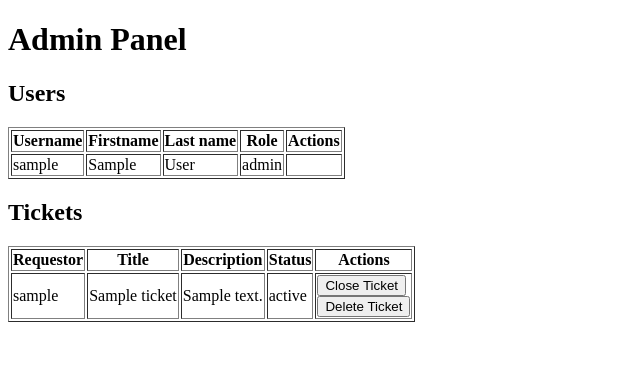
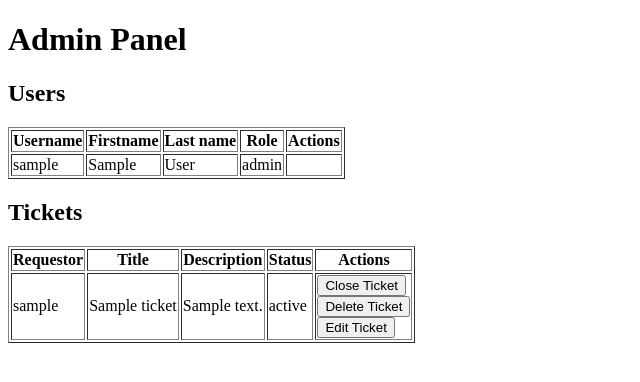
Before and after one commit to ethanp2001/helpdesk, a Flask app: page /admin in a window 1280 px wide. Shown: the top 382 px of the page, without its empty margins (0-640 px from the left). Run offline with Flask 3, Linux system fonts and the light colour scheme; a user stored in the database is signed in; tables that the repository leaves empty hold one stand-in row (values such as "Sample post").

Commit message:
Update User Roles Feature
-Added logic to prevent Edit button appearing against tickets which are not your own
-Added ability for admins to edit tickets from the admin portal

```diff
--- a/app/main.py
+++ b/app/main.py
@@ -183,9 +183,10 @@ def delete_user(user_id):
 def update_ticket(ticket_id):
     ticket = Ticket.query.get_or_404(ticket_id)
 
-    #Check to prevent users from editing tickets not their own
-    if ticket.user_id != current_user.id:
-        abort(403)
+    #Check to prevent users from editing tickets not their own if not admin
+    if current_user.role != 'admin':
+        if ticket.user_id != current_user.id:
+            abort(403)
 
     if request.method == 'POST':
         title = request.form.get('title')
@@ -199,6 +200,7 @@ def update_ticket(ticket_id):
         return redirect(url_for('view_tickets'))
     return render_template('updateticket.html', ticket=ticket)
 
+
 #Program start
 if __name__ == '__main__':
     with app.app_context():
--- a/app/templates/admin.html
+++ b/app/templates/admin.html
@@ -49,6 +49,9 @@
                 <form method="POST" action="{{ url_for('delete_ticket', ticket_id=ticket.id) }}">
                     <button type="submit">Delete Ticket</button>
                 </form>
+                <a href="{{ url_for('update_ticket', ticket_id=ticket.id) }}">
+                    <button type="submit">Edit Ticket</button>
+                </a>
             </td>
         </tr>
         {% endfor %}
--- a/app/templates/main_page.html
+++ b/app/templates/main_page.html
@@ -16,15 +16,18 @@
         <td>{{ ticket.description }}</td>
         <td>{{ ticket.status }}</td>
         <td>
+            {% if ticket.user_id == current_user.id %}
             <a href="{{ url_for('update_ticket', ticket_id=ticket.id) }}">
                 <button>Edit Ticket</button>
             </a>
+            {% endif %}
         </td>
     </tr>
     {% endfor %}
 </table>
 
 <button id="Enter" type="button" onclick="window.location.href = '/createticket' ; " class="button">Raise a Ticket</button>
+
 {% if current_user.role == 'admin' %}
     <a href="/admin">Admin Dashboard</a>
 {% endif %}
--- a/app/templates/updateticket.html
+++ b/app/templates/updateticket.html
@@ -8,10 +8,8 @@
         <form method="post">
             <label for="title">Title:</label>
             <input type="text" name="title" value="{{ ticket.title }}">
-
             <label for="description">Description:</label>
             <input type="text" name="description" value="{{ ticket.description }} ">
-
             <button type="submit">Update</button>
         </form>
     </body>
```
